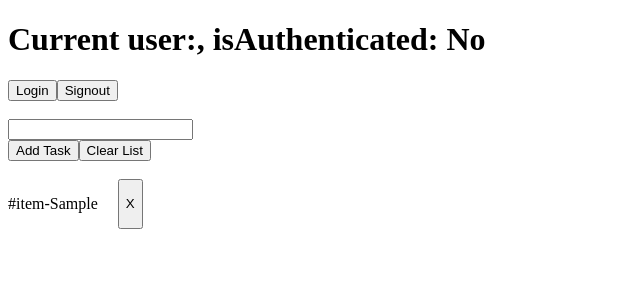
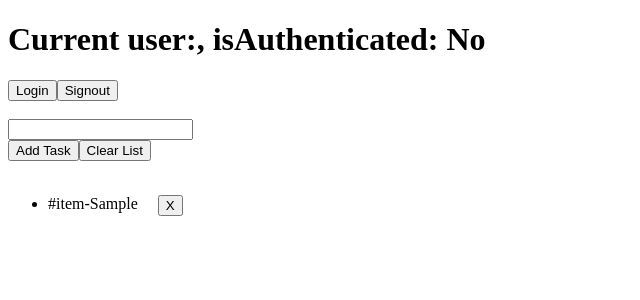
Before and after one commit to acciojob/context-reducer-santmailo, a React app: page / in a window 1280 px wide. Both pictures are taken after typing "Sample" into the empty fields and a click on the button "Add Task". Shown: the top 300 px of the page, without its empty margins (0-640 px from the left). Built offline with nearby package versions, Linux system fonts and the light colour scheme.

Commit message:
attempt 2

```diff
--- a/src/components/App.js
+++ b/src/components/App.js
@@ -75,10 +75,11 @@ const App = () => {
 
       <br />
       <br />
+      <ul>
         {list.map((item) => {
           return (
             <div style={{ display: "flex", gap: "20px" }} key={item.idItem}>
-            <p id={item.idItem}>{`#item-${item.item}`}</p>
+              <li id={item.idItem}>{`#item-${item.item}`}</li>
               <button
                 id={item.removeItem}
                 onClick={() => {
@@ -93,6 +94,7 @@ const App = () => {
             </div>
           );
         })}
+      </ul>
     </div>
   );
 };
--- a/src/index.html
+++ b/src/index.html
@@ -7,7 +7,5 @@
 <title>React Boilerplate</title>
 </head>
 <body>
-<div id="root">
-
-</div>
+<div id="root"></div>
 </html>
```
Lines whose indentation alone changed are shown as unchanged.
